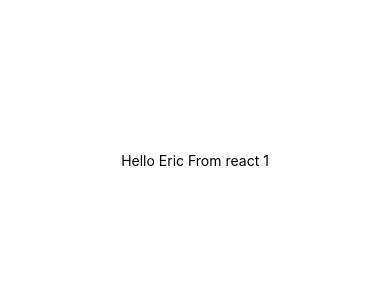
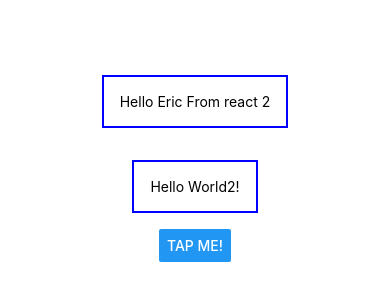
Before and after one commit to Generic35/ReactNativeGoalsApp, a React Native app: screen / in a window 390 px wide. Shown: the part 262-562 px from the top of the page. Built offline with nearby package versions, Linux system fonts and the light colour scheme.

Commit message:
[feat] Add the ability to display styled text

```diff
--- a/App.js
+++ b/App.js
@@ -1,11 +1,13 @@
-import { StatusBar } from 'expo-status-bar';
-import { StyleSheet, Text, View } from 'react-native';
+import { Button, StyleSheet, Text, View } from 'react-native';
 
 export default function App() {
   return (
     <View style={styles.container}>
-      <Text>Hello Eric From react 1</Text>
-      <StatusBar style="auto" />
+      <View>
+        <Text style={styles.dummyText}>Hello Eric From react 2</Text>
+      </View>
+      <Text style={styles.dummyText}>Hello World2!</Text>
+      <Button title={'Tap me!'} />
     </View>
   );
 }
@@ -17,4 +19,10 @@
     alignItems: 'center',
     justifyContent: 'center',
   },
+  dummyText: {
+    margin: 16,
+    padding: 16,
+    borderWidth: 2,
+    borderColor: 'blue'
+  }
 });
```
